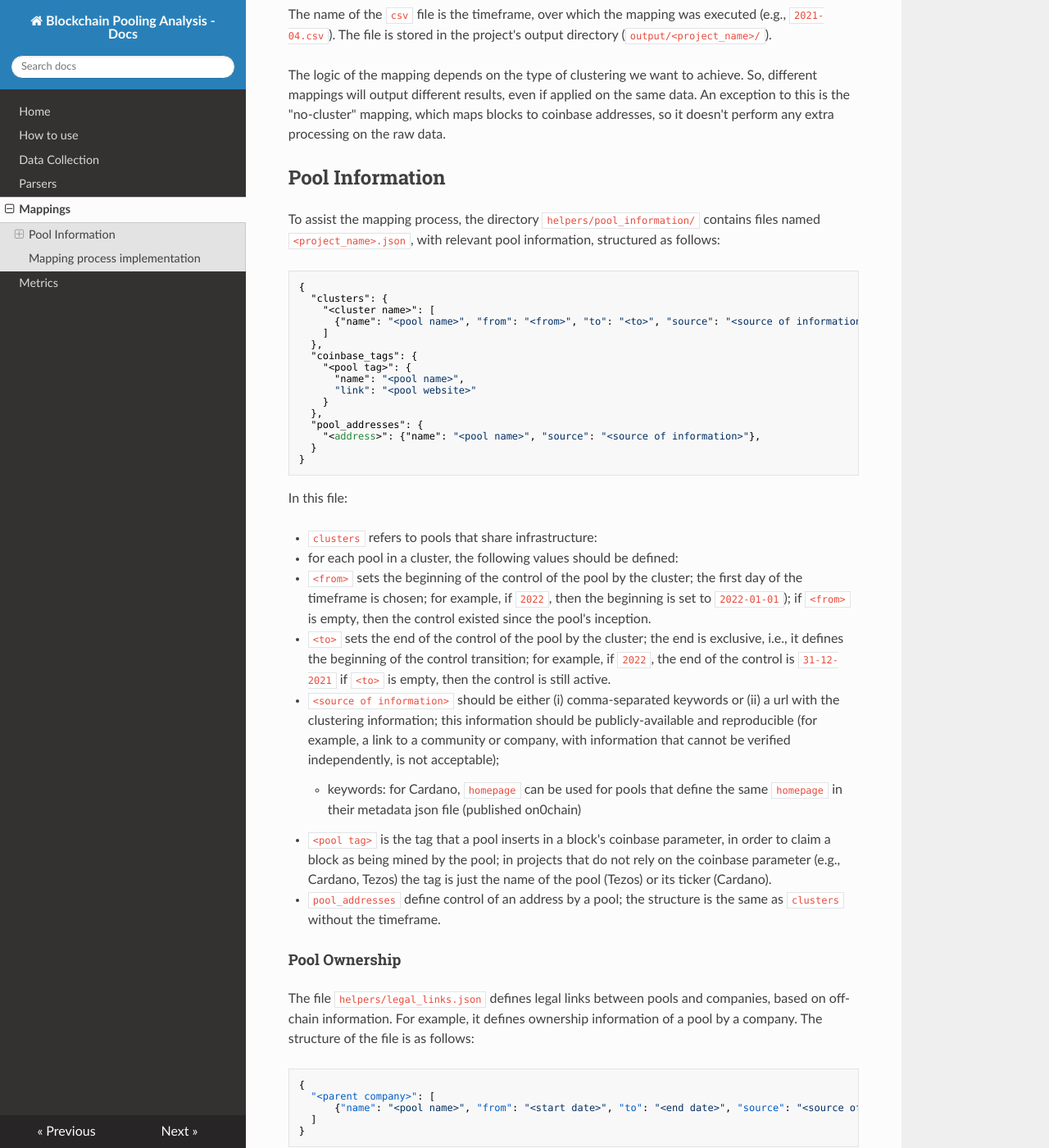
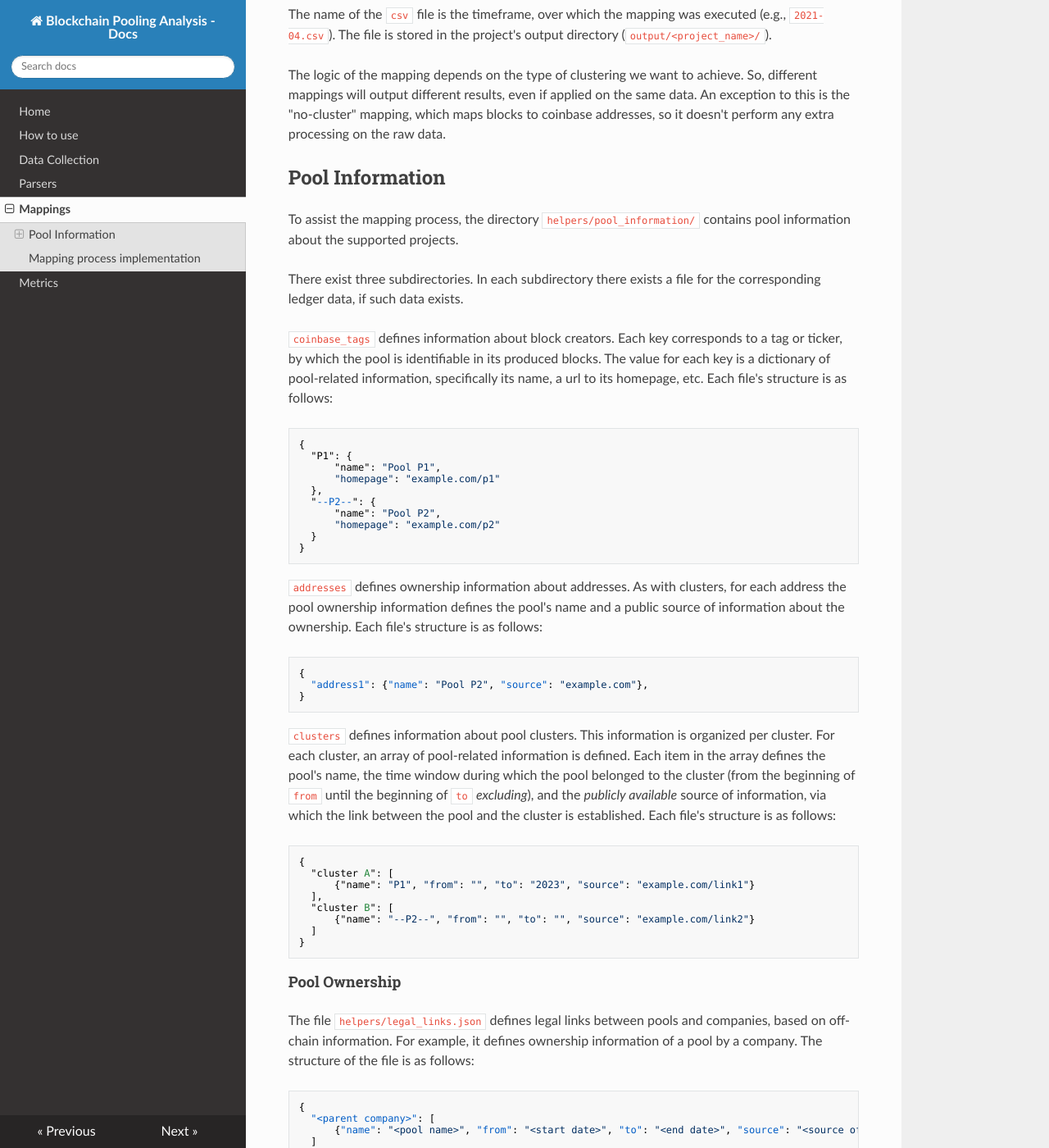
Before and after one commit to Blockchain-Technology-Lab/consensus-decentralization, an MkDocs documentation site: the page built from docs/mappings.md, in a window 1280 px wide and 1400 px high, scrolled down 298 px. Shown: the whole window at 82% size. Built offline with MkDocs 1.6.1, drawn with Linux system fonts in a browser that asks for light colours; nearby versions of some CDN libraries.

Commit message:
Update docs with new pool info dir structure

````diff
--- a/docs/mappings.md
+++ b/docs/mappings.md
@@ -17,45 +17,57 @@ coinbase addresses, so it doesn't perform any extra processing on the raw data.
 
 ## Pool Information
 
-To assist the mapping process, the directory `helpers/pool_information/` contains files named `<project_name>.json`, with
-relevant pool information, structured as follows:
+To assist the mapping process, the directory `helpers/pool_information/` contains
+pool information about the supported projects.
 
+There exist three subdirectories. In each subdirectory there exists a file for
+the corresponding ledger data, if such data exists.
+
+`coinbase_tags` defines information about block creators. Each key
+corresponds to a tag or ticker, by which the pool is identifiable in its
+produced blocks. The value for each key is a dictionary of pool-related
+information, specifically its name, a url to its homepage, etc. Each file's
+structure is as follows:
 ```
 {
-  "clusters": {
-    "<cluster name>": [
-      {"name": "<pool name>", "from": "<from>", "to": "<to>", "source": "<source of information>"}
-    ]
+  "P1": {
+      "name": "Pool P1",
+      "homepage": "example.com/p1"
   },
-  "coinbase_tags": {
-    "<pool tag>": {
-      "name": "<pool name>",
-      "link": "<pool website>"
-    }
-  },
-  "pool_addresses": {
-    "<address>": {"name": "<pool name>", "source": "<source of information>"},
+  "--P2--": {
+      "name": "Pool P2",
+      "homepage": "example.com/p2"
   }
 }
 ```
 
-In this file:
+`addresses` defines ownership information about addresses. As with
+clusters, for each address the pool ownership information defines the pool's
+name and a public source of information about the ownership.  Each file's
+structure is as follows:
+```
+{
+  "address1": {"name": "Pool P2", "source": "example.com"},
+}
+```
 
-- `clusters` refers to pools that share infrastructure:
-- for each pool in a cluster, the following values should be defined:
-  - `<from>` sets the beginning of the control of the pool by the cluster; the first
-    day of the timeframe is chosen; for example, if `2022`, then the beginning is set
-    to `2022-01-01`); if `<from>` is empty, then the control existed since the
-    pool's inception.
-  - `<to>` sets the end of the control of the pool by the cluster; the end is
-    exclusive, i.e., it defines the beginning of the control transition; for
-    example, if `2022`, the end of the control is `31-12-2021`
-    if `<to>` is empty, then the control is still active.
-  - `<source of information>` should be either (i) comma-separated keywords or (ii) a url with the clustering information; this information should be publicly-available and reproducible (for example, a link to a community or company, with information that cannot be verified independently, is not acceptable);
-    - keywords: for Cardano, `homepage` can be used for pools that define the
-      same `homepage` in their metadata json file (published on0chain)
-- `<pool tag>` is the tag that a pool inserts in a block's coinbase parameter, in order to claim a block as being mined by the pool; in projects that do not rely on the coinbase parameter (e.g., Cardano, Tezos) the tag is just the name of the pool (Tezos) or its ticker (Cardano).
-- `pool_addresses` define control of an address by a pool; the structure is the same as `clusters` without the timeframe.
+`clusters` defines information about pool clusters. This information is
+organized per cluster. For each cluster, an array of pool-related information is
+defined. Each item in the array defines the pool's name, the time window during
+which the pool belonged to the cluster (from the beginning of `from` until the
+beginning of `to` _excluding_), and the _publicly available_ source of
+information, via which the link between the pool and the cluster is established.
+Each file's structure is as follows:
+```
+{
+  "cluster A": [
+      {"name": "P1", "from": "", "to": "2023", "source": "example.com/link1"}
+  ],
+  "cluster B": [
+      {"name": "--P2--", "from": "", "to": "", "source": "example.com/link2"}
+  ]
+}
+```
 
 #### Pool Ownership
 
````
